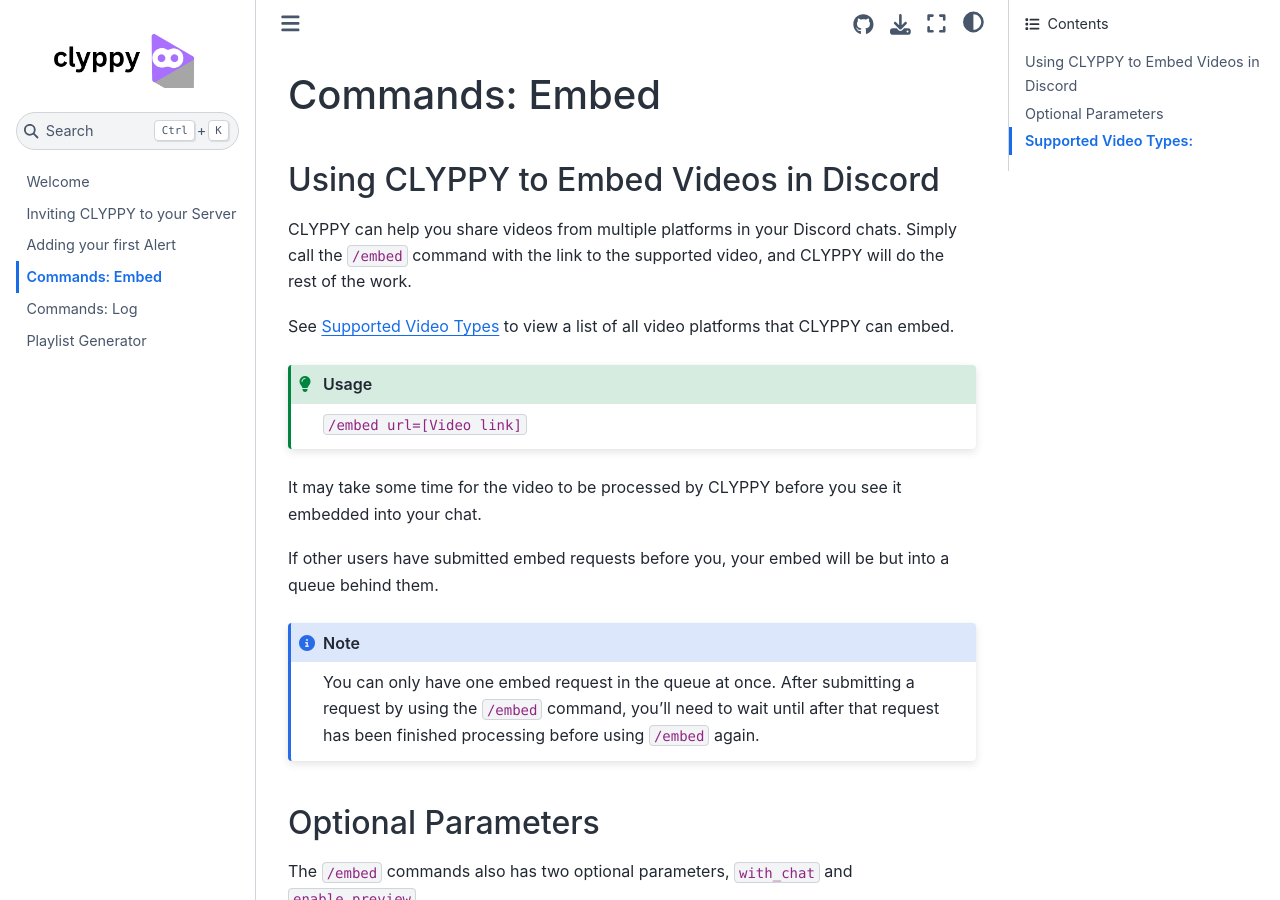
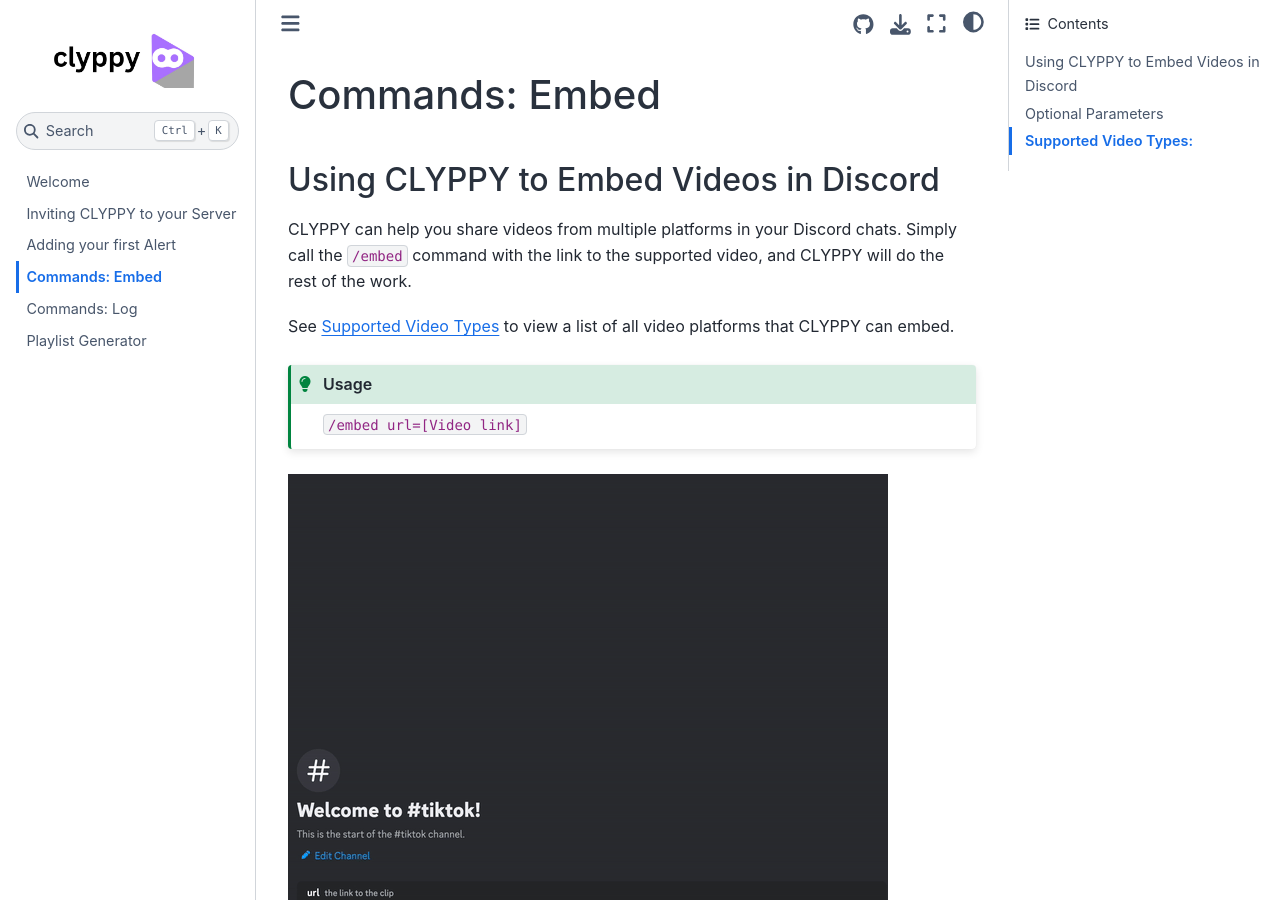
Before and after one commit to feelixs/clyppy-docs, a Jupyter Book: the page built from docs/embed.md, in a window 1280 px wide and 900 px high. Built offline with Jupyter Book 1.0.4 settings and Sphinx 7.4.7 and the Sphinx Book theme 1.1.4, drawn with Linux system fonts in a browser that asks for light colours.

Commit message:
Update embed.md

````diff
--- a/docs/embed.md
+++ b/docs/embed.md
@@ -10,6 +10,8 @@ See [Supported Video Types](#supported-video-types) to view a list of all video
 :class: tip
 `/embed url=[Video link]`
 ```
+
+![](images/tiktok-embed.gif)
 
 It may take some time for the video to be processed by CLYPPY before you see it embedded into your chat.
 
````
